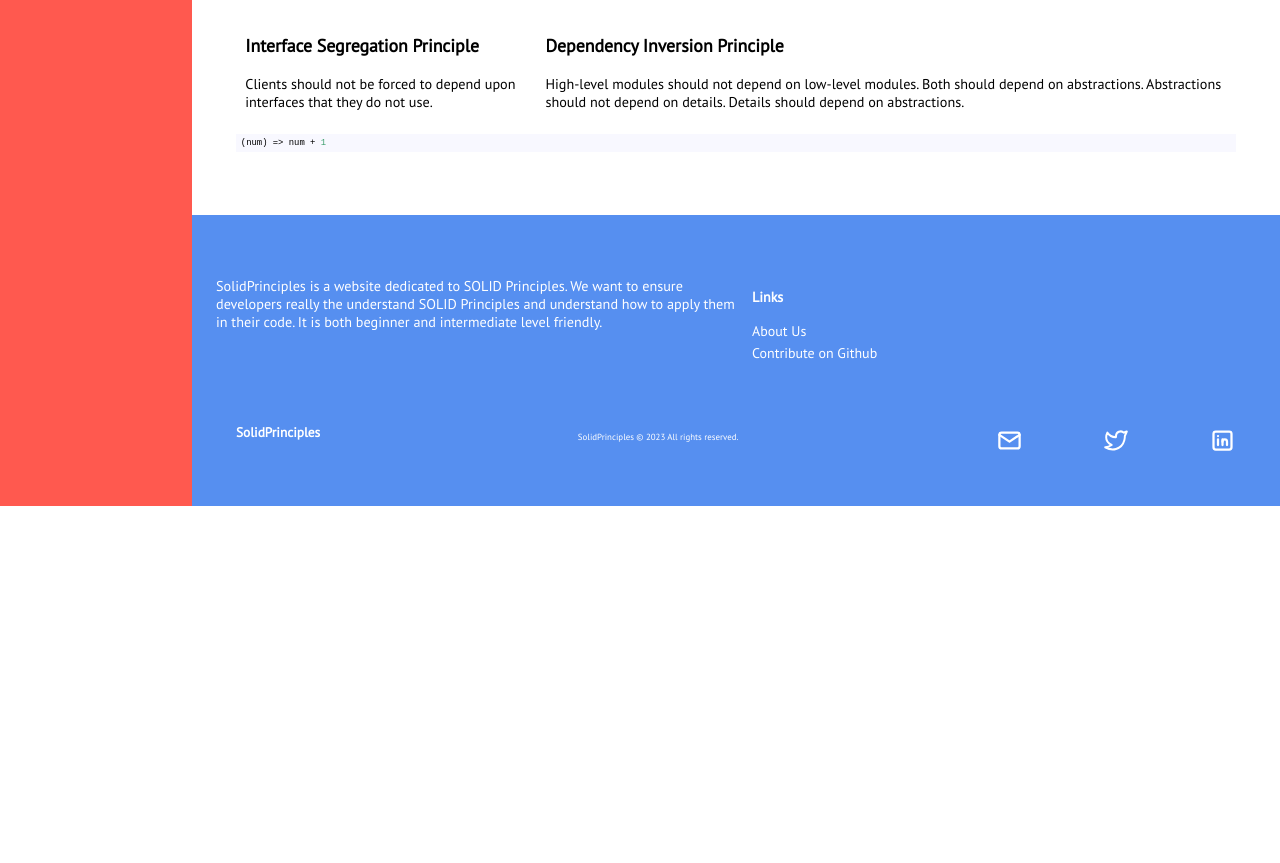
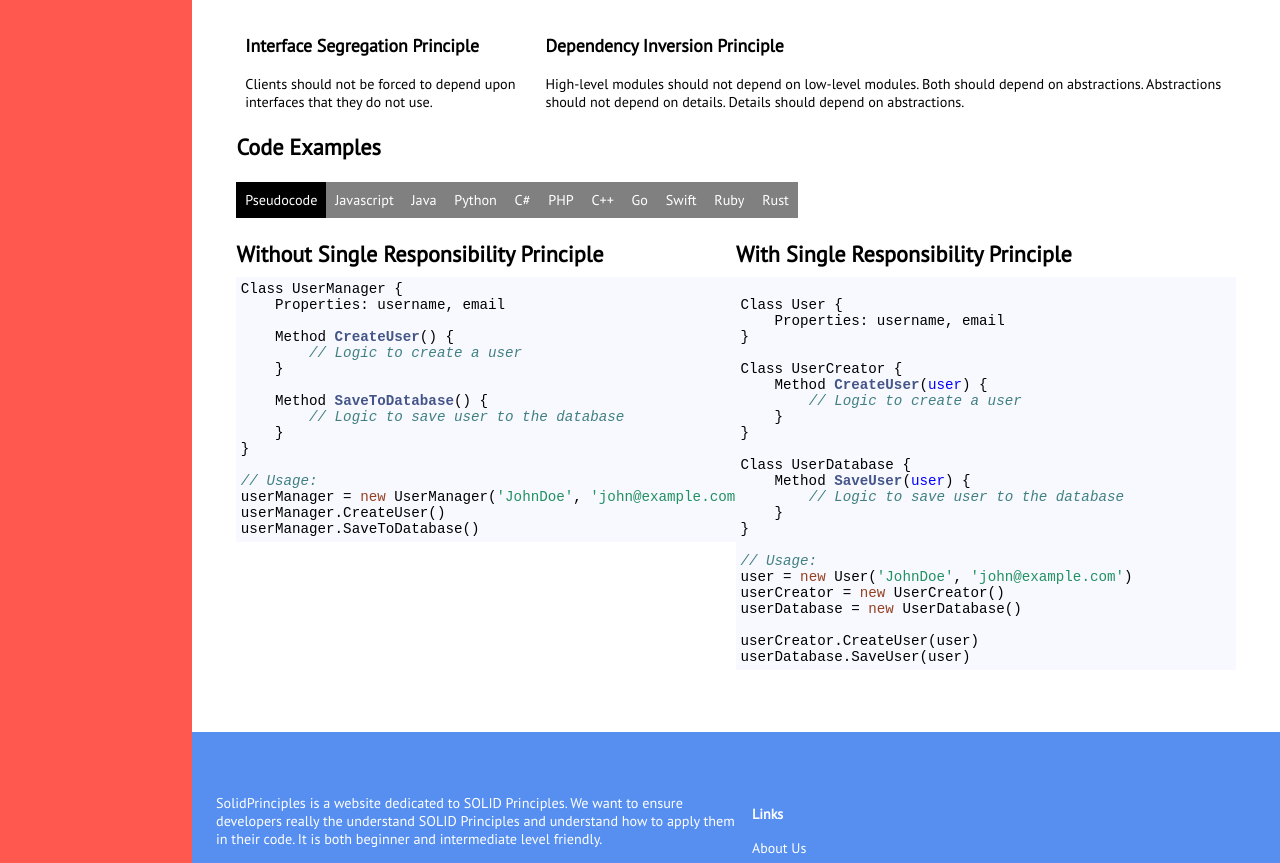
Before and after one commit to rharshit82/SolidPrinciples, a Next.js app: page / in a window 1280 px wide. Shown: the part 544-1407 px from the top of the page. Before the commit the page ends 1050 px from the top, so only its background shows below. Built offline with nearby package versions, Linux system fonts and the light colour scheme.

Commit message:
added example for single responsibility

```diff
--- /dev/null
+++ b/components/CodeSnippet/index.tsx
@@ -0,0 +1,10 @@
+import SyntaxHighlighter from "react-syntax-highlighter";
+import { docco } from "react-syntax-highlighter/dist/cjs/styles/hljs";
+const CodeSamples: React.FC<{codeString: string}> = ({codeString}) => {
+  return (
+    <SyntaxHighlighter language='javascript' style={docco}>
+      {codeString}
+    </SyntaxHighlighter>
+  );
+};
+export default CodeSamples;
--- a/components/Landing/components/CodeSamples.tsx
+++ b/components/Landing/components/CodeSamples.tsx
@@ -1,11 +1,96 @@
-import SyntaxHighlighter from "react-syntax-highlighter";
-import { docco } from "react-syntax-highlighter/dist/cjs/styles/hljs";
+import { useRouter } from "next/router";
+import CodeSnippet from "@/components/CodeSnippet";
+import styled from "styled-components";
+import {
+  withoutSingleResponsibility,
+  withSingleResponsibility,
+} from "./data/SingleResponsibility";
+
+const Container = styled.div`
+
+    h2{
+        font-size: 2.5rem;
+    }
+`
+const Tabs = styled.div`
+  display: flex;
+  @media screen and (max-width: 769px){
+    flex-wrap: wrap;
+  }
+`;
+
+type TabProps = {
+  isActive: boolean;
+};
+
+const Tab = styled.h3<TabProps>`
+  padding: 1rem;
+  font-size: 1.6rem;
+  font-weight: 400;
+  background-color: ${({ isActive }) => (isActive ? "black" : "grey")};
+  color: white;
+  cursor: pointer;
+  &:hover {
+    background-color: black;
+  }
+  @media screen and (max-width: 769px){
+    font-size: 1rem;
+  }
+`;
+
+const tabMap = {
+  "": "Pseudocode",
+  javascript: "Javascript",
+  java: "Java",
+  python: "Python",
+  csharp: "C#",
+  php: "PHP",
+  cpp: "C++",
+  go: "Go",
+  swift: "Swift",
+  ruby: "Ruby",
+  rust: "Rust",
+};
+
+const CodesWrapper = styled.div`
+  display: flex;
+  width: 100%;
+  @media screen and (max-width :769px){
+    flex-direction: column;
+  }
+`;
+const CodeExampleContainer = styled.div`
+  width: 50%;
+  @media screen and (max-width :769px){
+    width: 100%;
+  }
+`;
 const CodeSamples = () => {
-  const codeString = "(num) => num + 1";
+  const { query } = useRouter();
+  const activeLanguage = query.language || "";
+
   return (
-    <SyntaxHighlighter language='javascript' style={docco}>
-      {codeString}
-    </SyntaxHighlighter>
+    <Container>
+      <h2>Code Examples</h2>
+      <Tabs>
+        {Object.entries(tabMap).map(([key, value]) => (
+          <Tab key={key} isActive={key === activeLanguage}>
+            {value}
+          </Tab>
+        ))}
+      </Tabs>
+      <CodesWrapper>
+        <CodeExampleContainer>
+          <h2>Without Single Responsibility Principle</h2>
+          <CodeSnippet codeString={withoutSingleResponsibility} />
+        </CodeExampleContainer>
+        <CodeExampleContainer>
+          <h2>With Single Responsibility Principle</h2>
+          <CodeSnippet codeString={withSingleResponsibility} />
+        </CodeExampleContainer>
+      </CodesWrapper>
+    </Container>
   );
 };
+
 export default CodeSamples;
--- /dev/null
+++ b/components/Landing/components/data/SingleResponsibility.ts
@@ -0,0 +1,41 @@
+export const withoutSingleResponsibility = `Class UserManager {
+    Properties: username, email
+
+    Method CreateUser() {
+        // Logic to create a user
+    }
+
+    Method SaveToDatabase() {
+        // Logic to save user to the database
+    }
+}
+
+// Usage:
+userManager = new UserManager('JohnDoe', 'john@example.com')
+userManager.CreateUser()
+userManager.SaveToDatabase()`;
+export const withSingleResponsibility = `
+Class User {
+    Properties: username, email
+}
+
+Class UserCreator {
+    Method CreateUser(user) {
+        // Logic to create a user
+    }
+}
+
+Class UserDatabase {
+    Method SaveUser(user) {
+        // Logic to save user to the database
+    }
+}
+
+// Usage:
+user = new User('JohnDoe', 'john@example.com')
+userCreator = new UserCreator()
+userDatabase = new UserDatabase()
+
+userCreator.CreateUser(user)
+userDatabase.SaveUser(user)
+`;
--- a/styles/globals.css
+++ b/styles/globals.css
@@ -66,3 +66,12 @@ a {
 * {
   box-sizing: border-box;
 }
+
+code {
+  font-size: 1.6rem;
+}
+@media screen and (max-width: 769px) {
+  code {
+    font-size: 1rem;
+  }
+}
```
